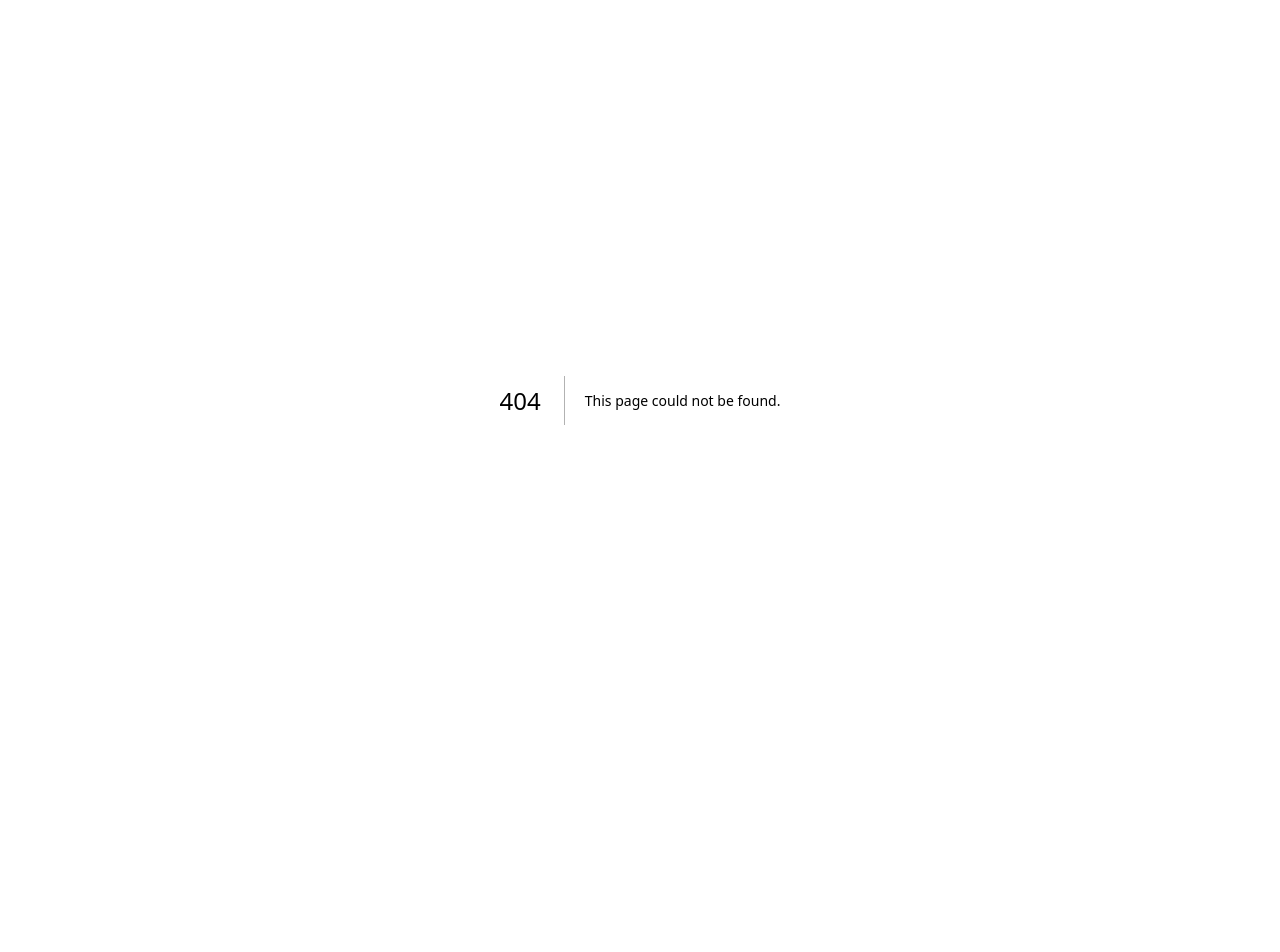
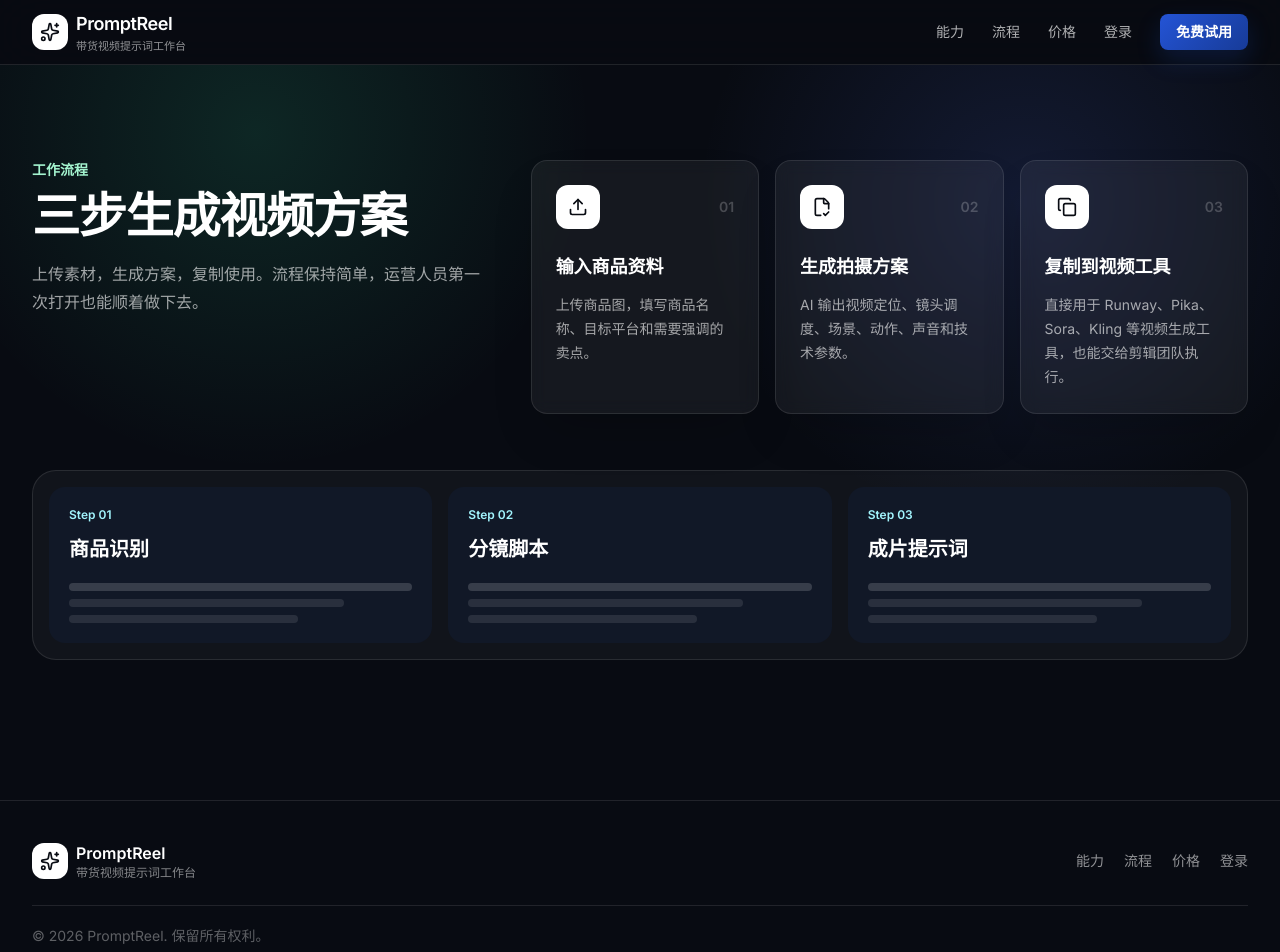
Before and after one commit to ranfukang-bot/-123, a Next.js app: page /workflow in a window 1280 px wide. Before the commit this address had no page. Shown: the top 952 px of the page. Before the commit the page ends 800 px from the top, so only its background shows below. Built offline with nearby package versions, Linux system fonts and the light colour scheme.

Commit message:
Unify landing pages with showcase visuals

```diff
--- /dev/null
+++ b/app/features/page.tsx
@@ -0,0 +1,15 @@
+import Navbar from '@/components/Landing/Navbar'
+import Features from '@/components/Landing/Features'
+import Footer from '@/components/Landing/Footer'
+
+export default function FeaturesPage() {
+  return (
+    <>
+      <Navbar />
+      <main className="min-h-screen bg-[#080b12] pt-16">
+        <Features />
+      </main>
+      <Footer />
+    </>
+  )
+}
--- a/app/page.tsx
+++ b/app/page.tsx
@@ -1,21 +1,15 @@
 import Navbar from '@/components/Landing/Navbar'
 import Hero from '@/components/Landing/Hero'
 import Showcase from '@/components/Landing/Showcase'
-import Features from '@/components/Landing/Features'
-import HowItWorks from '@/components/Landing/HowItWorks'
-import Pricing from '@/components/Landing/Pricing'
 import Footer from '@/components/Landing/Footer'
 
 export default function HomePage() {
   return (
     <>
       <Navbar />
-      <main className="flex-1">
+      <main className="flex-1 bg-[#080b12]">
         <Hero />
         <Showcase />
-        <Features />
-        <HowItWorks />
-        <Pricing />
       </main>
       <Footer />
     </>
--- /dev/null
+++ b/app/workflow/page.tsx
@@ -0,0 +1,15 @@
+import Navbar from '@/components/Landing/Navbar'
+import HowItWorks from '@/components/Landing/HowItWorks'
+import Footer from '@/components/Landing/Footer'
+
+export default function WorkflowPage() {
+  return (
+    <>
+      <Navbar />
+      <main className="min-h-screen bg-[#080b12] pt-16">
+        <HowItWorks />
+      </main>
+      <Footer />
+    </>
+  )
+}
--- a/components/Landing/Features.tsx
+++ b/components/Landing/Features.tsx
@@ -4,46 +4,47 @@ const features = [
   {
     icon: Camera,
     title: '商品图智能拆解',
-    description: '识别商品品类、材质、颜色、使用场景和可传播卖点，减少人工写脚本的前置时间。',
+    description: '识别商品品类、材质、颜色、使用场景和传播卖点，减少从零写脚本的时间。',
   },
   {
     icon: FileText,
-    title: '结构化提示词',
+    title: '结构化视频提示词',
     description: '按视频定位、镜头、场景、光线、动作、声音和避雷说明输出，团队可以直接复用。',
   },
   {
     icon: Layers,
     title: '多平台创作视角',
-    description: '支持抖音、小红书、快手、视频号等平台语境，让同一商品能快速生成不同风格。',
+    description: '围绕抖音、小红书、快手、视频号等平台语境，为同一商品生成不同表达方向。',
   },
   {
     icon: Gauge,
-    title: '节省试错成本',
+    title: '减少试错成本',
     description: '把含糊的想法变成可执行描述，减少 AI 视频工具反复试错和低质量出片。',
   },
   {
     icon: Users,
     title: '适合团队协作',
-    description: '历史记录保留每次生成结果，运营、剪辑、投手可以围绕同一份提示词推进。',
+    description: '历史记录保留每次生成结果，运营、剪辑和投手可以围绕同一份方案推进。',
   },
   {
     icon: ShieldCheck,
-    title: '服务端保护核心提示词',
-    description: '系统提示词只在服务端注入，用户拿到的是结果，不暴露你的核心方法论。',
+    title: '服务端保护核心流程',
+    description: '核心提示词在服务端注入，用户拿到的是结果，不暴露产品方法论。',
   },
 ]
 
 export default function Features() {
   return (
-    <section id="features" className="border-y border-gray-200 bg-white py-20">
-      <div className="mx-auto max-w-7xl px-4 sm:px-6 lg:px-8">
+    <section className="relative overflow-hidden bg-[#080b12] py-24 text-white">
+      <div className="absolute inset-0 bg-[linear-gradient(rgba(255,255,255,0.035)_1px,transparent_1px),linear-gradient(90deg,rgba(255,255,255,0.035)_1px,transparent_1px)] bg-[size:46px_46px]" />
+      <div className="relative mx-auto max-w-7xl px-4 sm:px-6 lg:px-8">
         <div className="max-w-2xl">
-          <p className="text-sm font-semibold text-[#2454d6]">核心能力</p>
-          <h2 className="mt-3 text-3xl font-semibold tracking-tight text-gray-950 sm:text-4xl">
-            不是写几句漂亮话，而是输出能落地的创作方案
-          </h2>
-          <p className="mt-4 text-base leading-7 text-gray-600">
-            正式上线的工具要让用户少想一步。PromptReel 把商品信息、平台语境和 AI 视频生成经验整理成可复用流程。
+          <p className="text-sm font-semibold text-cyan-200">核心能力</p>
+          <h1 className="mt-3 text-3xl font-semibold tracking-tight sm:text-5xl">
+            不只写文案，而是输出能落地的视频方案
+          </h1>
+          <p className="mt-5 text-base leading-7 text-white/62">
+            PromptReel 把商品信息、平台语境和 AI 视频生成经验整理成可复用流程，让团队少想一步，直接进入创作。
           </p>
         </div>
 
@@ -51,12 +52,15 @@ export default function Features() {
           {features.map((feature) => {
             const Icon = feature.icon
             return (
-              <div key={feature.title} className="card-hover rounded-2xl border border-gray-200 bg-[#fbfcfe] p-6">
-                <div className="flex h-11 w-11 items-center justify-center rounded-xl bg-white shadow-sm">
-                  <Icon className="h-5 w-5 text-[#2454d6]" />
+              <div
+                key={feature.title}
+                className="card-hover rounded-2xl border border-white/10 bg-white/[0.055] p-6 shadow-2xl shadow-black/20 backdrop-blur"
+              >
+                <div className="flex h-11 w-11 items-center justify-center rounded-xl bg-white text-[#080b12] shadow-sm">
+                  <Icon className="h-5 w-5" />
                 </div>
-                <h3 className="mt-5 text-lg font-semibold text-gray-950">{feature.title}</h3>
-                <p className="mt-3 text-sm leading-6 text-gray-600">{feature.description}</p>
+                <h2 className="mt-5 text-lg font-semibold">{feature.title}</h2>
+                <p className="mt-3 text-sm leading-6 text-white/62">{feature.description}</p>
               </div>
             )
           })}
--- a/components/Landing/Footer.tsx
+++ b/components/Landing/Footer.tsx
@@ -3,26 +3,27 @@ import { Sparkles } from 'lucide-react'
 
 export default function Footer() {
   return (
-    <footer className="border-t border-gray-200 bg-white">
+    <footer className="border-t border-white/10 bg-[#080b12] text-white">
       <div className="mx-auto flex max-w-7xl flex-col gap-6 px-4 py-10 sm:px-6 lg:px-8">
         <div className="flex flex-col justify-between gap-6 md:flex-row md:items-center">
           <Link href="/" className="flex items-center gap-2">
-            <div className="flex h-9 w-9 items-center justify-center rounded-xl bg-gray-950">
-              <Sparkles className="h-5 w-5 text-white" />
+            <div className="flex h-9 w-9 items-center justify-center rounded-xl bg-white text-[#080b12]">
+              <Sparkles className="h-5 w-5" />
             </div>
             <div>
-              <p className="font-semibold text-gray-950">PromptReel</p>
-              <p className="text-xs text-gray-500">带货视频提示词工作台</p>
+              <p className="font-semibold">PromptReel</p>
+              <p className="text-xs text-white/50">带货视频提示词工作台</p>
             </div>
           </Link>
-          <div className="flex flex-wrap gap-5 text-sm text-gray-500">
-            <Link href="/#features" className="hover:text-gray-950">能力</Link>
-            <Link href="/pricing" className="hover:text-gray-950">价格</Link>
-            <Link href="/login" className="hover:text-gray-950">登录</Link>
+          <div className="flex flex-wrap gap-5 text-sm text-white/55">
+            <Link href="/features" className="hover:text-white">能力</Link>
+            <Link href="/workflow" className="hover:text-white">流程</Link>
+            <Link href="/pricing" className="hover:text-white">价格</Link>
+            <Link href="/login" className="hover:text-white">登录</Link>
           </div>
         </div>
-        <div className="border-t border-gray-100 pt-5 text-sm text-gray-400">
-          © {new Date().getFullYear()} PromptReel。保留所有权利。
+        <div className="border-t border-white/10 pt-5 text-sm text-white/35">
+          © {new Date().getFullYear()} PromptReel. 保留所有权利。
         </div>
       </div>
     </footer>
--- a/components/Landing/HowItWorks.tsx
+++ b/components/Landing/HowItWorks.tsx
@@ -4,7 +4,7 @@ const steps = [
   {
     icon: Upload,
     title: '输入商品资料',
-    description: '上传商品图，填写商品名、目标平台和想强调的卖点。',
+    description: '上传商品图，填写商品名称、目标平台和需要强调的卖点。',
   },
   {
     icon: FileCheck2,
@@ -14,22 +14,23 @@ const steps = [
   {
     icon: Copy,
     title: '复制到视频工具',
-    description: '直接用于 Runway、Pika、Sora、Kling 等视频生成工具。',
+    description: '直接用于 Runway、Pika、Sora、Kling 等视频生成工具，也能交给剪辑团队执行。',
   },
 ]
 
 export default function HowItWorks() {
   return (
-    <section id="workflow" className="bg-[#f7f8fb] py-20">
-      <div className="mx-auto max-w-7xl px-4 sm:px-6 lg:px-8">
-        <div className="grid gap-10 lg:grid-cols-[0.8fr_1.2fr] lg:items-start">
+    <section className="relative overflow-hidden bg-[#080b12] py-24 text-white">
+      <div className="absolute inset-0 bg-[radial-gradient(circle_at_20%_10%,rgba(54,240,170,0.12),transparent_28%),radial-gradient(circle_at_80%_20%,rgba(91,124,255,0.14),transparent_28%)]" />
+      <div className="relative mx-auto max-w-7xl px-4 sm:px-6 lg:px-8">
+        <div className="grid gap-10 lg:grid-cols-[0.78fr_1.22fr] lg:items-start">
           <div>
-            <p className="text-sm font-semibold text-[#0f9f7a]">工作流程</p>
-            <h2 className="mt-3 text-3xl font-semibold tracking-tight text-gray-950 sm:text-4xl">
-              从商品到视频，只保留必要步骤
-            </h2>
-            <p className="mt-4 text-base leading-7 text-gray-600">
-              设计重点不是炫技，而是让运营人员第一次打开也知道下一步该做什么。
+            <p className="text-sm font-semibold text-emerald-200">工作流程</p>
+            <h1 className="mt-3 text-3xl font-semibold tracking-tight sm:text-5xl">
+              三步生成视频方案
+            </h1>
+            <p className="mt-5 text-base leading-7 text-white/62">
+              上传素材，生成方案，复制使用。流程保持简单，运营人员第一次打开也能顺着做下去。
             </p>
           </div>
 
@@ -37,18 +38,34 @@ export default function HowItWorks() {
             {steps.map((step, index) => {
               const Icon = step.icon
               return (
-                <div key={step.title} className="surface rounded-2xl bg-white p-6">
+                <div key={step.title} className="rounded-2xl border border-white/10 bg-white/[0.055] p-6 shadow-2xl shadow-black/20 backdrop-blur">
                   <div className="flex items-center justify-between">
-                    <div className="flex h-11 w-11 items-center justify-center rounded-xl bg-gray-950">
-                      <Icon className="h-5 w-5 text-white" />
+                    <div className="flex h-11 w-11 items-center justify-center rounded-xl bg-white text-[#080b12]">
+                      <Icon className="h-5 w-5" />
                     </div>
-                    <span className="text-sm font-semibold text-gray-300">0{index + 1}</span>
+                    <span className="text-sm font-semibold text-white/22">0{index + 1}</span>
                   </div>
-                  <h3 className="mt-6 text-lg font-semibold text-gray-950">{step.title}</h3>
-                  <p className="mt-3 text-sm leading-6 text-gray-600">{step.description}</p>
+                  <h2 className="mt-6 text-lg font-semibold">{step.title}</h2>
+                  <p className="mt-3 text-sm leading-6 text-white/62">{step.description}</p>
                 </div>
               )
             })}
+          </div>
+        </div>
+
+        <div className="mt-14 overflow-hidden rounded-[1.5rem] border border-white/10 bg-white/[0.04] p-4">
+          <div className="grid gap-4 md:grid-cols-3">
+            {['商品识别', '分镜脚本', '成片提示词'].map((item, index) => (
+              <div key={item} className="rounded-2xl bg-[#111827] p-5">
+                <p className="text-xs font-semibold text-cyan-200">Step 0{index + 1}</p>
+                <h3 className="mt-3 text-xl font-semibold">{item}</h3>
+                <div className="mt-5 space-y-2">
+                  <div className="h-2 rounded-full bg-white/16" />
+                  <div className="h-2 w-4/5 rounded-full bg-white/10" />
+                  <div className="h-2 w-2/3 rounded-full bg-white/10" />
+                </div>
+              </div>
+            ))}
           </div>
         </div>
       </div>
--- a/components/Landing/Navbar.tsx
+++ b/components/Landing/Navbar.tsx
@@ -2,11 +2,11 @@
 
 import Link from 'next/link'
 import { useState } from 'react'
-import { Menu, X, Sparkles } from 'lucide-react'
+import { Menu, Sparkles, X } from 'lucide-react'
 
 const navItems = [
-  { href: '/#features', label: '能力' },
-  { href: '/#workflow', label: '流程' },
+  { href: '/features', label: '能力' },
+  { href: '/workflow', label: '流程' },
   { href: '/pricing', label: '价格' },
 ]
 
@@ -14,25 +14,25 @@ export default function Navbar() {
   const [mobileOpen, setMobileOpen] = useState(false)
 
   return (
-    <nav className="fixed top-0 left-0 right-0 z-50 glass">
+    <nav className="fixed left-0 right-0 top-0 z-50 border-b border-white/10 bg-[#080b12]/88 text-white backdrop-blur-xl">
       <div className="mx-auto flex h-16 max-w-7xl items-center justify-between px-4 sm:px-6 lg:px-8">
         <Link href="/" className="flex items-center gap-2">
-          <div className="flex h-9 w-9 items-center justify-center rounded-xl bg-[#111827]">
-            <Sparkles className="h-5 w-5 text-white" />
+          <div className="flex h-9 w-9 items-center justify-center rounded-xl bg-white text-[#080b12]">
+            <Sparkles className="h-5 w-5" />
           </div>
           <div>
-            <span className="block text-lg font-semibold tracking-tight text-gray-950">PromptReel</span>
-            <span className="hidden text-[11px] text-gray-500 sm:block">带货视频提示词工作台</span>
+            <span className="block text-lg font-semibold tracking-tight">PromptReel</span>
+            <span className="hidden text-[11px] text-white/55 sm:block">带货视频提示词工作台</span>
           </div>
         </Link>
 
         <div className="hidden items-center gap-7 md:flex">
           {navItems.map((item) => (
-            <Link key={item.href} href={item.href} className="text-sm font-medium text-gray-600 hover:text-gray-950">
+            <Link key={item.href} href={item.href} className="text-sm font-medium text-white/68 hover:text-white">
               {item.label}
             </Link>
           ))}
-          <Link href="/login" className="text-sm font-medium text-gray-600 hover:text-gray-950">
+          <Link href="/login" className="text-sm font-medium text-white/68 hover:text-white">
             登录
           </Link>
           <Link href="/register" className="gradient-btn rounded-lg px-4 py-2 text-sm font-semibold text-white">
@@ -41,7 +41,7 @@ export default function Navbar() {
         </div>
 
         <button
-          className="rounded-lg p-2 text-gray-700 hover:bg-gray-100 md:hidden"
+          className="rounded-lg p-2 text-white/75 hover:bg-white/10 md:hidden"
           onClick={() => setMobileOpen(!mobileOpen)}
           aria-label="打开导航"
         >
@@ -50,17 +50,30 @@ export default function Navbar() {
       </div>
 
       {mobileOpen && (
-        <div className="border-t border-gray-200 bg-white px-4 py-4 md:hidden">
+        <div className="border-t border-white/10 bg-[#080b12] px-4 py-4 md:hidden">
           <div className="mx-auto flex max-w-7xl flex-col gap-3">
             {navItems.map((item) => (
-              <Link key={item.href} href={item.href} className="rounded-lg px-3 py-2 text-sm text-gray-700 hover:bg-gray-50" onClick={() => setMobileOpen(false)}>
+              <Link
+                key={item.href}
+                href={item.href}
+                className="rounded-lg px-3 py-2 text-sm text-white/75 hover:bg-white/10 hover:text-white"
+                onClick={() => setMobileOpen(false)}
+              >
                 {item.label}
               </Link>
             ))}
-            <Link href="/login" className="rounded-lg px-3 py-2 text-sm text-gray-700 hover:bg-gray-50" onClick={() => setMobileOpen(false)}>
+            <Link
+              href="/login"
+              className="rounded-lg px-3 py-2 text-sm text-white/75 hover:bg-white/10 hover:text-white"
+              onClick={() => setMobileOpen(false)}
+            >
               登录
             </Link>
-            <Link href="/register" className="gradient-btn rounded-lg px-3 py-2 text-center text-sm font-semibold text-white" onClick={() => setMobileOpen(false)}>
+            <Link
+              href="/register"
+              className="gradient-btn rounded-lg px-3 py-2 text-center text-sm font-semibold text-white"
+              onClick={() => setMobileOpen(false)}
+            >
               免费试用
             </Link>
           </div>
--- a/components/Landing/Showcase.tsx
+++ b/components/Landing/Showcase.tsx
@@ -1,13 +1,12 @@
 'use client'
 
-import { useState } from 'react'
 import Link from 'next/link'
 import { ArrowRight, Play, Sparkles } from 'lucide-react'
 
 const reels = [
   {
     title: '饰品细节',
-    tag: '手部特写 / 光泽氛围',
+    tag: '近景质感 / 光泽氛围',
     video: '/showcase/jewelry.mp4',
     accent: 'from-amber-200 via-yellow-500 to-orange-700',
   },
@@ -19,44 +18,28 @@ const reels = [
   },
   {
     title: '家居小电器',
-    tag: '生活场景 / 功能展示',
+    tag: '生活场景 / 功能演示',
     video: '/showcase/appliance.mp4',
     accent: 'from-emerald-100 via-teal-500 to-slate-800',
   },
 ]
 
-function ReelCard({ reel, index }: { reel: (typeof reels)[number]; index: number }) {
-  const [videoReady, setVideoReady] = useState(true)
-
+function ReelCard({ reel }: { reel: (typeof reels)[number] }) {
   return (
     <div className="group relative overflow-hidden rounded-[1.5rem] border border-white/10 bg-[#111827] shadow-2xl shadow-black/25">
-      <div className={`absolute inset-0 bg-gradient-to-br ${reel.accent} opacity-75`} />
-
-      {videoReady && (
+      <div className={`absolute inset-0 bg-gradient-to-br ${reel.accent} opacity-35`} />
       <video
-          className="absolute inset-0 h-full w-full object-cover opacity-85 mix-blend-luminosity transition duration-500 group-hover:scale-105 group-hover:opacity-100"
+        className="absolute inset-0 h-full w-full object-cover opacity-90 transition duration-500 group-hover:scale-105 group-hover:opacity-100"
         src={reel.video}
         muted
         loop
         playsInline
         autoPlay
-          onError={() => setVideoReady(false)}
       />
-      )}
-
-      {!videoReady && (
-        <div className="fallback-reel absolute inset-0">
-          <div className="absolute left-1/2 top-1/2 h-32 w-32 -translate-x-1/2 -translate-y-1/2 rounded-full border border-white/30" />
-          <div className="absolute inset-x-8 bottom-28 space-y-2">
-            <div className="h-3 rounded-full bg-white/45" />
-            <div className="h-3 w-2/3 rounded-full bg-white/25" />
-          </div>
-        </div>
-      )}
+      <div className="absolute inset-0 bg-gradient-to-t from-[#080b12]/95 via-[#080b12]/12 to-transparent" />
 
       <div className="relative flex aspect-[9/14] flex-col justify-between p-5 text-white">
-        <div className="flex items-center justify-between">
-          <span className="rounded-full bg-black/25 px-3 py-1 text-xs backdrop-blur">Demo 0{index + 1}</span>
+        <div className="flex justify-end">
           <div className="flex h-9 w-9 items-center justify-center rounded-full bg-white/18 backdrop-blur">
             <Play className="h-4 w-4 fill-white" />
           </div>
@@ -73,7 +56,7 @@ function ReelCard({ reel, index }: { reel: (typeof reels)[number]; index: number
 
 export default function Showcase() {
   return (
-    <section id="showcase" className="overflow-hidden bg-[#080b12] py-20 text-white">
+    <section id="showcase" className="overflow-hidden border-t border-white/10 bg-[#080b12] py-20 text-white">
       <div className="mx-auto max-w-7xl px-4 sm:px-6 lg:px-8">
         <div className="flex flex-col justify-between gap-6 md:flex-row md:items-end">
           <div className="max-w-2xl">
@@ -82,10 +65,10 @@ export default function Showcase() {
               作品橱窗
             </p>
             <h2 className="mt-3 text-3xl font-semibold tracking-tight sm:text-4xl">
-              让用户先看到“能做出什么”
+              商品素材进入画面，方案才有说服力
             </h2>
             <p className="mt-4 text-base leading-7 text-white/62">
-              这里可以放你用 AI 做出的带货视频，也可以先用动态样片占位。页面会自动播放，形成更像创意工具官网的第一印象。
+              从商品卖点到拍摄节奏，PromptReel 会把画面、动作、口播和平台语感组织成一份可执行的视频方案。
             </p>
           </div>
           <Link
@@ -98,15 +81,9 @@ export default function Showcase() {
         </div>
 
         <div className="mt-12 grid gap-5 md:grid-cols-3">
-          {reels.map((reel, index) => (
-            <ReelCard key={reel.title} reel={reel} index={index} />
+          {reels.map((reel) => (
+            <ReelCard key={reel.title} reel={reel} />
           ))}
-        </div>
-
-        <div className="mt-8 rounded-2xl border border-white/10 bg-white/[0.04] p-4 text-sm text-white/62">
-          素材放置位置：把视频文件放到 <span className="text-white">public/showcase</span>，命名为
-          <span className="text-white"> jewelry.mp4</span>、<span className="text-white">fashion.mp4</span>、
-          <span className="text-white">appliance.mp4</span>，页面会自动使用真实视频。
         </div>
       </div>
     </section>
```
Also changed, not shown: app/pricing/page.tsx (+33 -26 lines), components/Landing/Hero.tsx (+63 -75 lines). Lines whose indentation alone changed are shown as unchanged.
